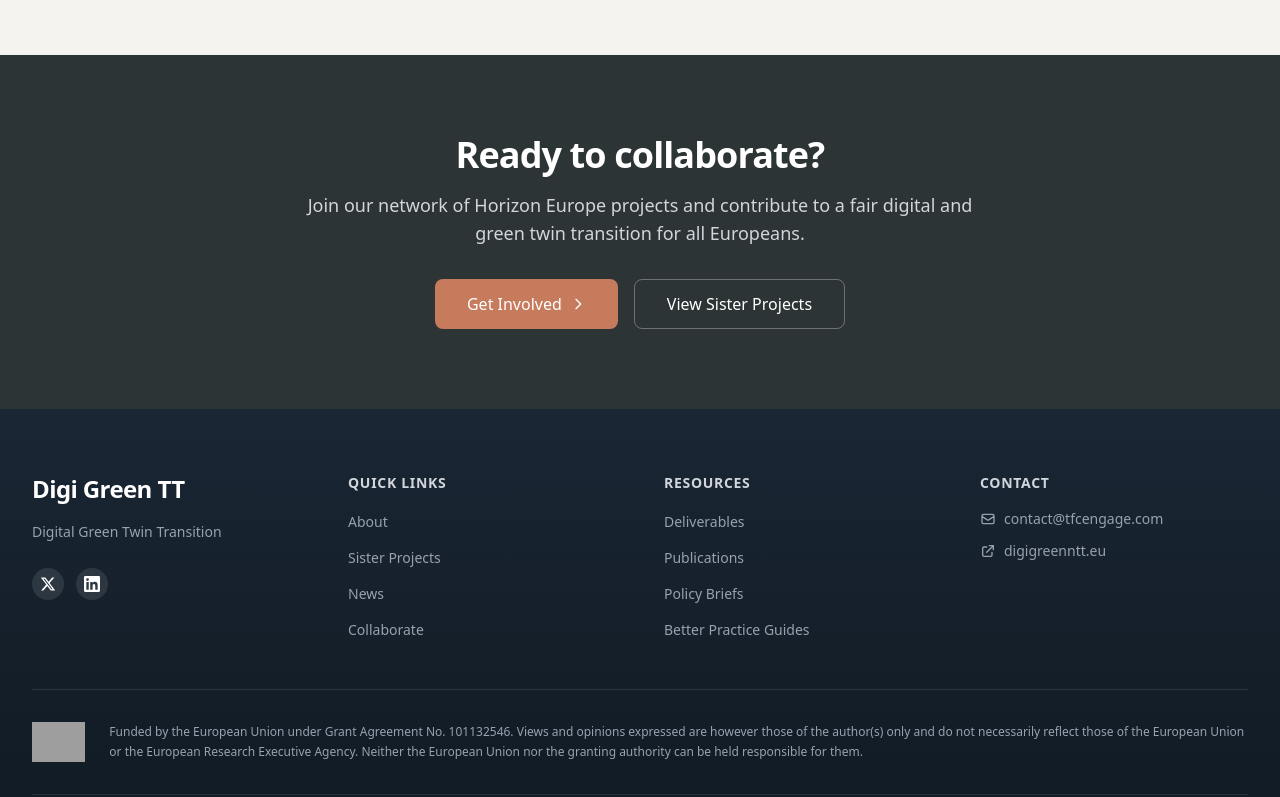
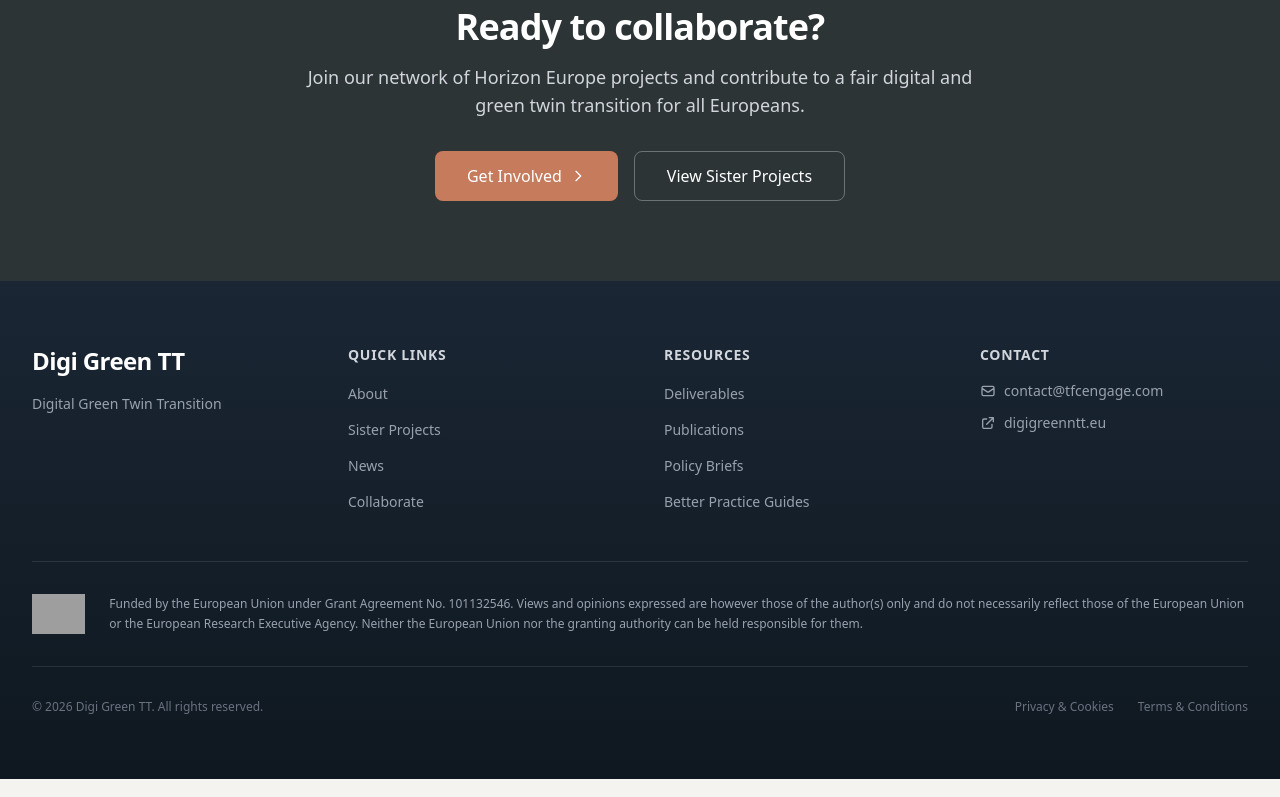
Before and after one commit to tfc-research-and-inovation/digigreen-eu, an Angular app: page /Home in a window 1280 px wide. Shown: the part 1298-2095 px from the top of the page. Built offline with nearby package versions, Linux system fonts and the light colour scheme; grey boxes are pictures that could not be loaded.

Commit message:
feat(about): ...button

```diff
--- a/public/data/sister-projects.json
+++ b/public/data/sister-projects.json
@@ -123,7 +123,8 @@
     "updated_date": "2026-04-13T12:56:58.505000",
     "created_by_id": "69731a42dc432a55387cec8e",
     "created_by": "muhammadmurtuzahussain@gmail.com",
-    "is_sample": false
+    "is_sample": false,
+    "featured_only": true
   },
   {
     "name": "ST4TE",
--- a/src/app/layout/layout.component.html
+++ b/src/app/layout/layout.component.html
@@ -114,20 +114,20 @@
         <div class="lg:col-span-1">
           <span class="text-2xl font-semibold tracking-tight">Digi Green TT</span>
           <p class="mt-4 text-sm text-gray-400 leading-relaxed">Digital Green Twin Transition</p>
-          <div class="flex gap-3 mt-6">
-            <a href="https://twitter.com/digigreenntt" target="_blank" rel="noopener noreferrer"
-               class="p-2 rounded-full bg-white/10 hover:bg-white/20 transition-colors" aria-label="Twitter">
-              <svg class="h-4 w-4" fill="currentColor" viewBox="0 0 24 24">
-                <path d="M18.244 2.25h3.308l-7.227 8.26 8.502 11.24H16.17l-5.214-6.817L4.99 21.75H1.68l7.73-8.835L1.254 2.25H8.08l4.713 6.231zm-1.161 17.52h1.833L7.084 4.126H5.117z"/>
-              </svg>
-            </a>
-            <a href="https://linkedin.com/company/digi-green-tt" target="_blank" rel="noopener noreferrer"
-               class="p-2 rounded-full bg-white/10 hover:bg-white/20 transition-colors" aria-label="LinkedIn">
-              <svg class="h-4 w-4" fill="currentColor" viewBox="0 0 24 24">
-                <path d="M20.447 20.452h-3.554v-5.569c0-1.328-.027-3.037-1.852-3.037-1.853 0-2.136 1.445-2.136 2.939v5.667H9.351V9h3.414v1.561h.046c.477-.9 1.637-1.85 3.37-1.85 3.601 0 4.267 2.37 4.267 5.455v6.286zM5.337 7.433a2.062 2.062 0 01-2.063-2.065 2.064 2.064 0 112.063 2.065zm1.782 13.019H3.555V9h3.564v11.452zM22.225 0H1.771C.792 0 0 .774 0 1.729v20.542C0 23.227.792 24 1.771 24h20.451C23.2 24 24 23.227 24 22.271V1.729C24 .774 23.2 0 22.222 0h.003z"/>
-              </svg>
-            </a>
-          </div>
+<!--          <div class="flex gap-3 mt-6">-->
+<!--            <a href="https://twitter.com/digigreenntt" target="_blank" rel="noopener noreferrer"-->
+<!--               class="p-2 rounded-full bg-white/10 hover:bg-white/20 transition-colors" aria-label="Twitter">-->
+<!--              <svg class="h-4 w-4" fill="currentColor" viewBox="0 0 24 24">-->
+<!--                <path d="M18.244 2.25h3.308l-7.227 8.26 8.502 11.24H16.17l-5.214-6.817L4.99 21.75H1.68l7.73-8.835L1.254 2.25H8.08l4.713 6.231zm-1.161 17.52h1.833L7.084 4.126H5.117z"/>-->
+<!--              </svg>-->
+<!--            </a>-->
+<!--            <a href="https://linkedin.com/company/digi-green-tt" target="_blank" rel="noopener noreferrer"-->
+<!--               class="p-2 rounded-full bg-white/10 hover:bg-white/20 transition-colors" aria-label="LinkedIn">-->
+<!--              <svg class="h-4 w-4" fill="currentColor" viewBox="0 0 24 24">-->
+<!--                <path d="M20.447 20.452h-3.554v-5.569c0-1.328-.027-3.037-1.852-3.037-1.853 0-2.136 1.445-2.136 2.939v5.667H9.351V9h3.414v1.561h.046c.477-.9 1.637-1.85 3.37-1.85 3.601 0 4.267 2.37 4.267 5.455v6.286zM5.337 7.433a2.062 2.062 0 01-2.063-2.065 2.064 2.064 0 112.063 2.065zm1.782 13.019H3.555V9h3.564v11.452zM22.225 0H1.771C.792 0 0 .774 0 1.729v20.542C0 23.227.792 24 1.771 24h20.451C23.2 24 24 23.227 24 22.271V1.729C24 .774 23.2 0 22.222 0h.003z"/>-->
+<!--              </svg>-->
+<!--            </a>-->
+<!--          </div>-->
         </div>
 
         <!-- Quick Links -->
--- a/src/app/layout/layout.component.ts
+++ b/src/app/layout/layout.component.ts
@@ -35,7 +35,7 @@ export class LayoutComponent implements OnInit {
         { name: 'Publications', route: '/Resources', params: '?type=Publication' },
         { name: 'Better Practice Guides', route: '/Resources', params: '?type=Better Practice Guide' },
         { name: 'Policy Briefs', route: '/Resources', params: '?type=Policy Brief' },
-        { name: 'Data & DMP', route: '/Resources', params: '?type=Data & DMP' },
+        { name: 'Data & DMP', route: '/Resources', params: '?type=Data %26 DMP' },
       ],
     },
     { name: 'News', route: '/News' },
--- a/src/app/models/index.ts
+++ b/src/app/models/index.ts
@@ -47,6 +47,7 @@ export interface SisterProject {
   contact_email?: string;
   is_featured: boolean;
   order: number;
+  featured_only?: boolean;
 }
 
 export interface Resource {
--- a/src/app/pages/home/home.component.ts
+++ b/src/app/pages/home/home.component.ts
@@ -53,11 +53,11 @@ import { EventsTeaserComponent } from '../../components/home/events-teaser.compo
       </section>
 
       <!-- Stats -->
-      <section class="bg-[#F5F3EF] py-8">
-        <div class="max-w-7xl mx-auto px-4 sm:px-6 lg:px-8">
-          <app-stats-strip />
-        </div>
-      </section>
+<!--      <section class="bg-[#F5F3EF] py-8">-->
+<!--        <div class="max-w-7xl mx-auto px-4 sm:px-6 lg:px-8">-->
+<!--          <app-stats-strip />-->
+<!--        </div>-->
+<!--      </section>-->
 
       <!-- Teasers -->
       <section class="py-16 md:py-24">
--- a/src/app/pages/sister-projects/sister-projects.component.ts
+++ b/src/app/pages/sister-projects/sister-projects.component.ts
@@ -70,7 +70,7 @@ export class SisterProjectsComponent implements OnInit {
   featured = () => this.projects().filter(p => p.is_featured);
   filteredProjects = () => {
     const s = this.filterStatus();
-    return this.projects().filter(p => s === 'All' || p.status === s);
+    return this.projects().filter(p => (s === 'All' || p.status === s) && !p.featured_only);
   };
   ngOnInit() {
     this.service.getAll().subscribe(data => { this.projects.set(data); this.loading.set(false); });
```
